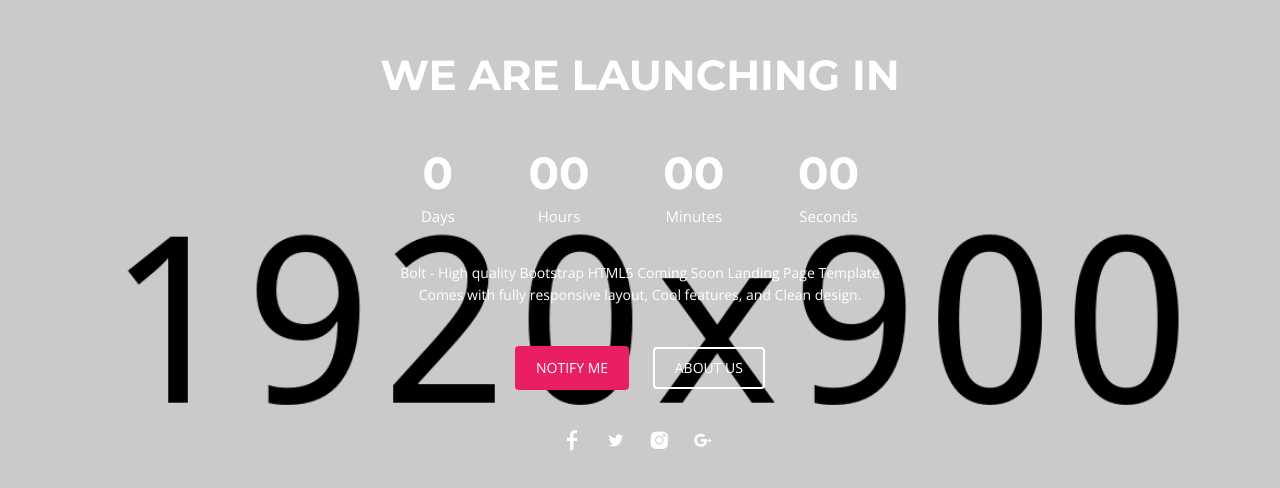
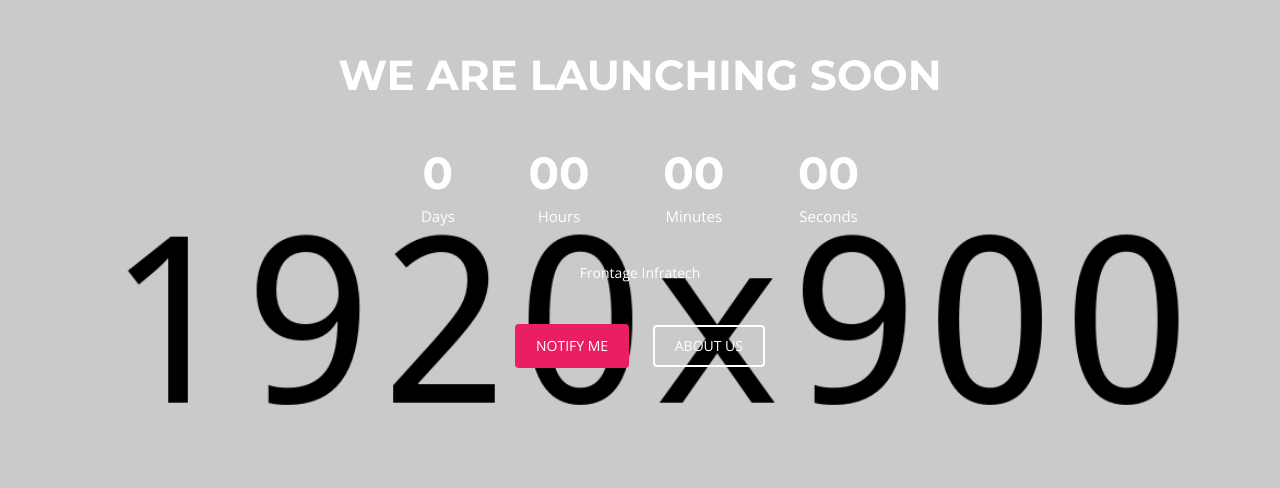
Before and after one commit to shriyashekhar93/frontage, a plain HTML site: page index.html in a window 1280 px wide. Shown: the part 174-662 px from the top of the page. Drawn offline with nearby package versions, Linux system fonts and the light colour scheme; files whose address does not match are found by name.

Commit message:
Update index.html

```diff
--- a/index.html
+++ b/index.html
@@ -37,7 +37,7 @@
         <div class="row text-center">
           <div class="col-md-12 col-sm-12 col-xs-12">
             <div class="heading-count">
-              <h2>WE ARE LAUNCHING IN</h2>
+              <h2>WE ARE LAUNCHING SOON</h2>
             </div>
           </div>
           <div class="col-md-12 col-sm-12 col-xs-12">
@@ -45,19 +45,18 @@
               <div id="clock" class="time-count"></div>
             </div>
             <p>
-            Bolt - High quality Bootstrap HTML5 Coming Soon Landing Page Template<br>
-            Comes with fully responsive layout, Cool features, and Clean design.
+            Frontage Infratech
             </p>
             <div class="button-group">
               <a href="#" class="btn btn-common">Notify Me</a>
               <a href="#" class="btn btn-border">About Us</a>
             </div>
-            <div class="social mt-4">
+<!--             <div class="social mt-4">
               <a class="facebook" href="#"><i class="lni-facebook-filled"></i></a>
               <a class="twitter" href="#"><i class="lni-twitter-filled"></i></a>
               <a class="instagram" href="#"><i class="lni-instagram-filled"></i></a>
               <a class="google" href="#"><i class="lni-google-plus"></i></a>
-            </div>
+            </div> -->
           </div>
         </div>
       </div>
```
